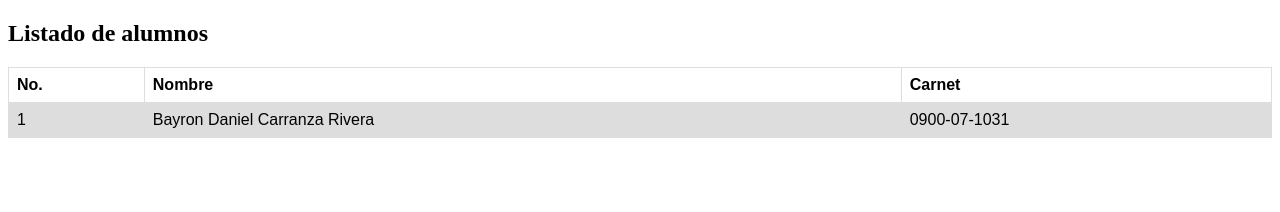
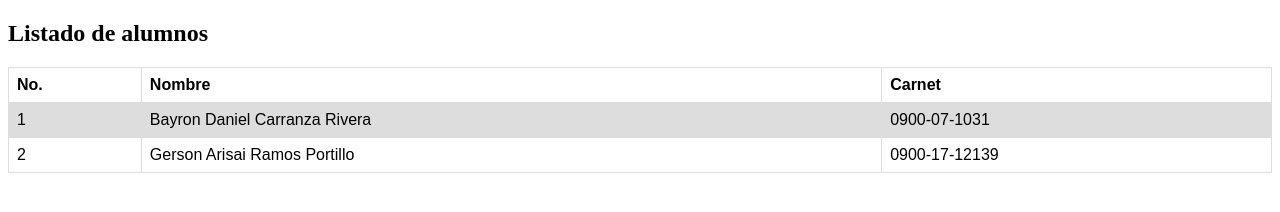
Before and after one commit to moranalvarez20/BranchingStrategy, a plain HTML site: page index.html in a window 1280 px wide. Drawn offline with Linux system fonts and the light colour scheme.

Commit message:
se agrego el correlativo y el nombre a la tabla

```diff
--- a/index.html
+++ b/index.html
@@ -34,6 +34,11 @@ tr:nth-child(even) {
     <td>Bayron Daniel Carranza Rivera</td>
     <td>0900-07-1031</td>
   </tr>
+  <tr>
+    <td>2</td>
+    <td>Gerson Arisai Ramos Portillo</td>
+    <td>0900-17-12139</td>
+  </tr>
 </table>
 
 </body>
```
